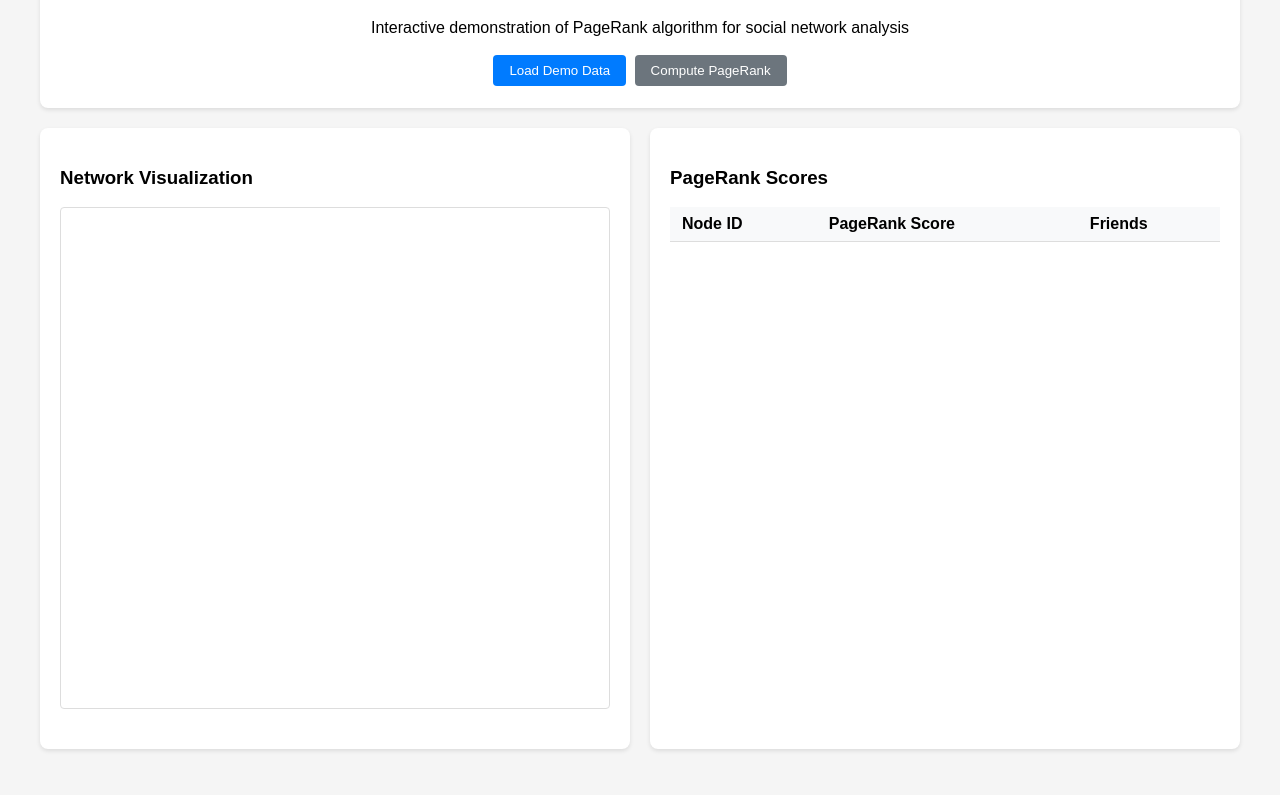
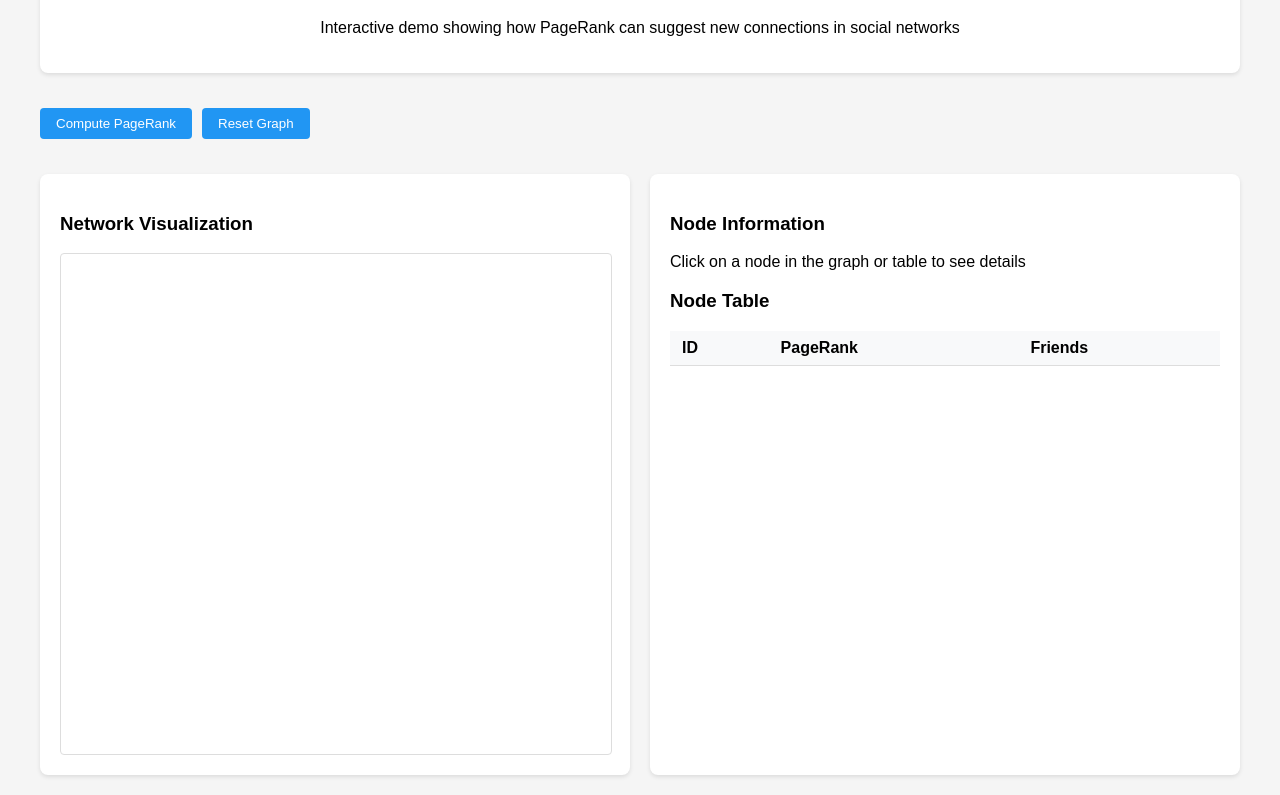
Before and after one commit to zunayeddd/RecSys-LLMs, a plain HTML site: page week5/index.html in a window 1280 px wide. Shown: the part 101-896 px from the top of the page. Before the commit the page ends 870 px from the top, so only its background shows below. Drawn offline with nearby package versions, Linux system fonts and the light colour scheme.

Commit message:
Update index.html

```diff
--- a/week5/index.html
+++ b/week5/index.html
@@ -1,10 +1,11 @@
+<!-- index.html -->
 <!DOCTYPE html>
 <html lang="en">
 <head>
     <meta charset="UTF-8">
     <meta name="viewport" content="width=device-width, initial-scale=1.0">
     <title>PageRank Friend Recommendations</title>
-    <script src="https://cdn.jsdelivr.net/npm/@tensorflow/tfjs@latest/dist/tf.min.js"></script>
+    <script src="https://cdn.jsdelivr.net/npm/@tensorflow/tfjs@4.10.0/dist/tf.min.js"></script>
     <script src="https://d3js.org/d3.v7.min.js"></script>
     <style>
         body {
@@ -44,15 +45,16 @@
             border-radius: 8px;
             box-shadow: 0 2px 4px rgba(0,0,0,0.1);
         }
-        .graph-container {
+        #graph {
+            width: 100%;
             height: 500px;
             border: 1px solid #ddd;
             border-radius: 4px;
-            margin-bottom: 20px;
         }
         table {
             width: 100%;
             border-collapse: collapse;
+            margin-top: 10px;
         }
         th, td {
             padding: 8px 12px;
@@ -67,39 +69,44 @@
             background-color: #f5f5f5;
             cursor: pointer;
         }
-        .selected {
-            background-color: #e3f2fd !important;
+        tr.selected {
+            background-color: #e3f2fd;
         }
         .node-info {
-            background: #f8f9fa;
+            margin-top: 20px;
             padding: 15px;
+            background-color: #f8f9fa;
             border-radius: 4px;
-            margin-top: 20px;
         }
-        .btn {
-            background: #007bff;
+        .recommendations {
+            margin-top: 15px;
+        }
+        .recommendation-item {
+            padding: 8px;
+            margin: 5px 0;
+            background-color: #e8f5e8;
+            border-radius: 4px;
+            border-left: 4px solid #4caf50;
+        }
+        .controls {
+            margin: 15px 0;
+            display: flex;
+            gap: 10px;
+        }
+        button {
+            padding: 8px 16px;
+            background-color: #2196f3;
             color: white;
             border: none;
-            padding: 8px 16px;
             border-radius: 4px;
             cursor: pointer;
-            margin: 2px;
         }
-        .btn:hover {
-            background: #0056b3;
+        button:hover {
+            background-color: #1976d2;
         }
-        .btn:disabled {
-            background: #6c757d;
+        button:disabled {
+            background-color: #ccc;
             cursor: not-allowed;
-        }
-        .tooltip {
-            position: absolute;
-            background: rgba(0, 0, 0, 0.8);
-            color: white;
-            padding: 8px;
-            border-radius: 4px;
-            font-size: 12px;
-            pointer-events: none;
         }
     </style>
 </head>
@@ -107,37 +114,37 @@
     <div class="container">
         <div class="header">
             <h1>PageRank Friend Recommendations</h1>
-            <p>Interactive demonstration of PageRank algorithm for social network analysis</p>
-            <button id="loadData" class="btn">Load Demo Data</button>
-            <button id="computePR" class="btn" disabled>Compute PageRank</button>
+            <p>Interactive demo showing how PageRank can suggest new connections in social networks</p>
+        </div>
+
+        <div class="controls">
+            <button id="computeBtn">Compute PageRank</button>
+            <button id="resetBtn">Reset Graph</button>
         </div>
 
         <div class="content">
             <div class="left-panel">
                 <h3>Network Visualization</h3>
-                <div id="graph" class="graph-container"></div>
-
-                <div id="nodeInfo" class="node-info" style="display: none;">
-                    <h4>Node Information</h4>
-                    <div id="currentFriends"></div>
-                    <div id="recommendations"></div>
-                </div>
+                <div id="graph"></div>
             </div>
 
             <div class="right-panel">
-                <h3>PageRank Scores</h3>
-                <div style="max-height: 500px; overflow-y: auto;">
-                    <table id="scoresTable">
+                <h3>Node Information</h3>
+                <div id="nodeDetails">
+                    <p>Click on a node in the graph or table to see details</p>
+                </div>
+
+                <h3>Node Table</h3>
+                <table id="nodeTable">
                     <thead>
                         <tr>
-                                <th>Node ID</th>
-                                <th>PageRank Score</th>
+                            <th>ID</th>
+                            <th>PageRank</th>
                             <th>Friends</th>
                         </tr>
                     </thead>
                     <tbody id="tableBody"></tbody>
                 </table>
-                </div>
             </div>
         </div>
     </div>
```
Lines whose indentation alone changed are shown as unchanged.
